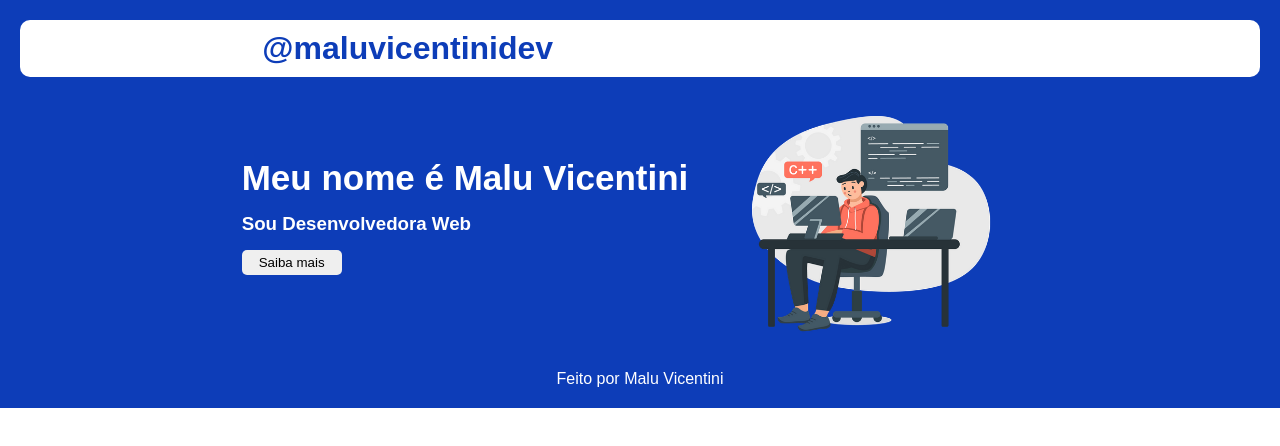
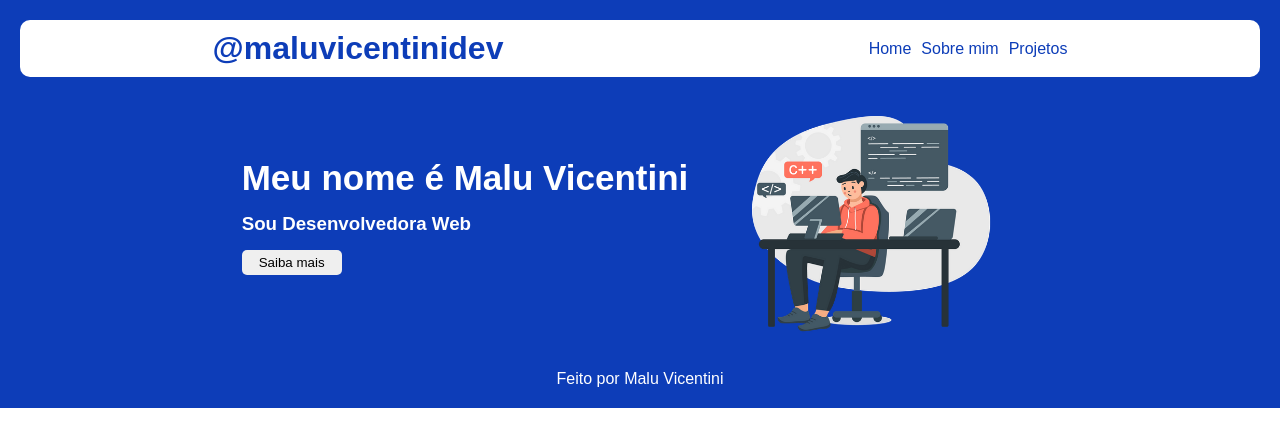
Before and after one commit to MariaLuizaVicentini/CursoReact-Ref-JulioCode, a React (Vite) app: page / in a window 1280 px wide. Shown: the top 446 px of the page. Built offline with nearby package versions, Linux system fonts and the light colour scheme.

Commit message:
feat: itens do menu

```diff
--- a/src/Header.jsx
+++ b/src/Header.jsx
@@ -10,7 +10,7 @@ function Header(){
       <ul className="links">
         {
           links.map((linkAtual) => {
-
+            return <div>{linkAtual}</div>
           })
         }
       </ul>
```
